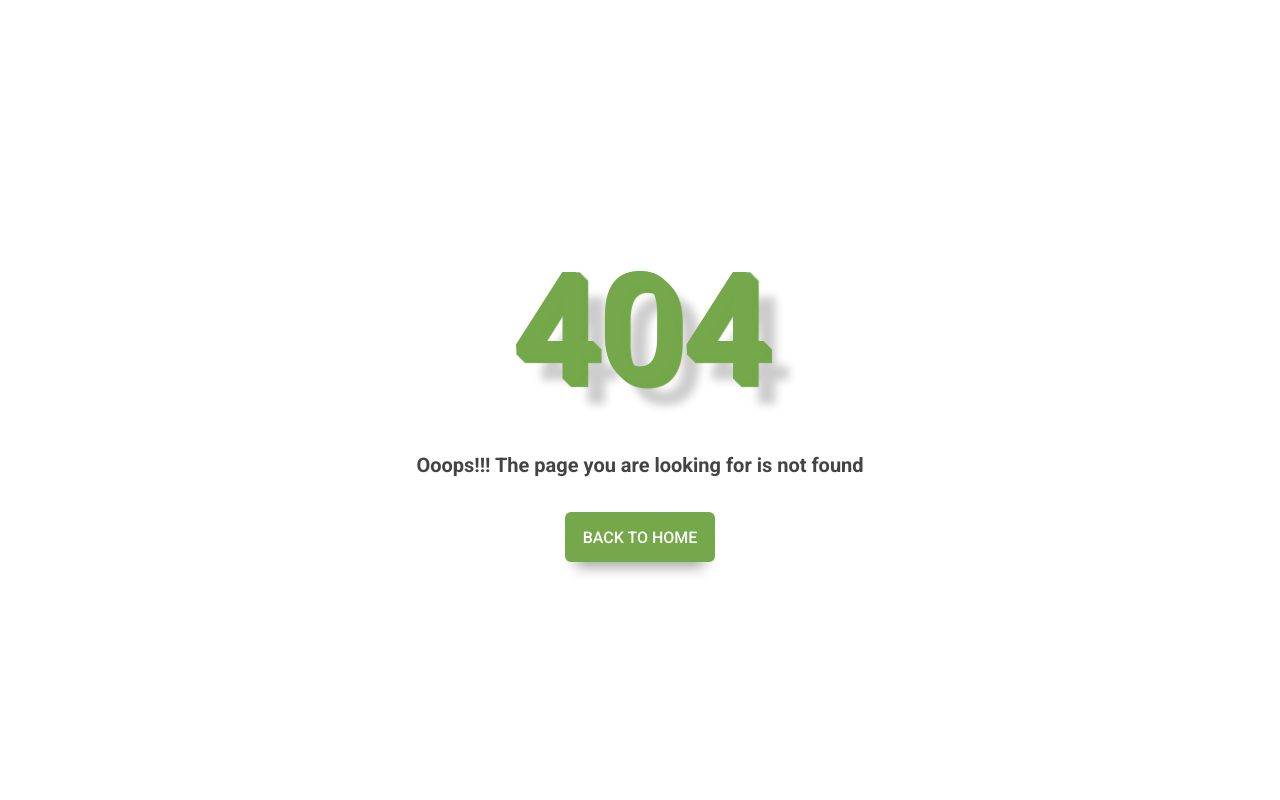
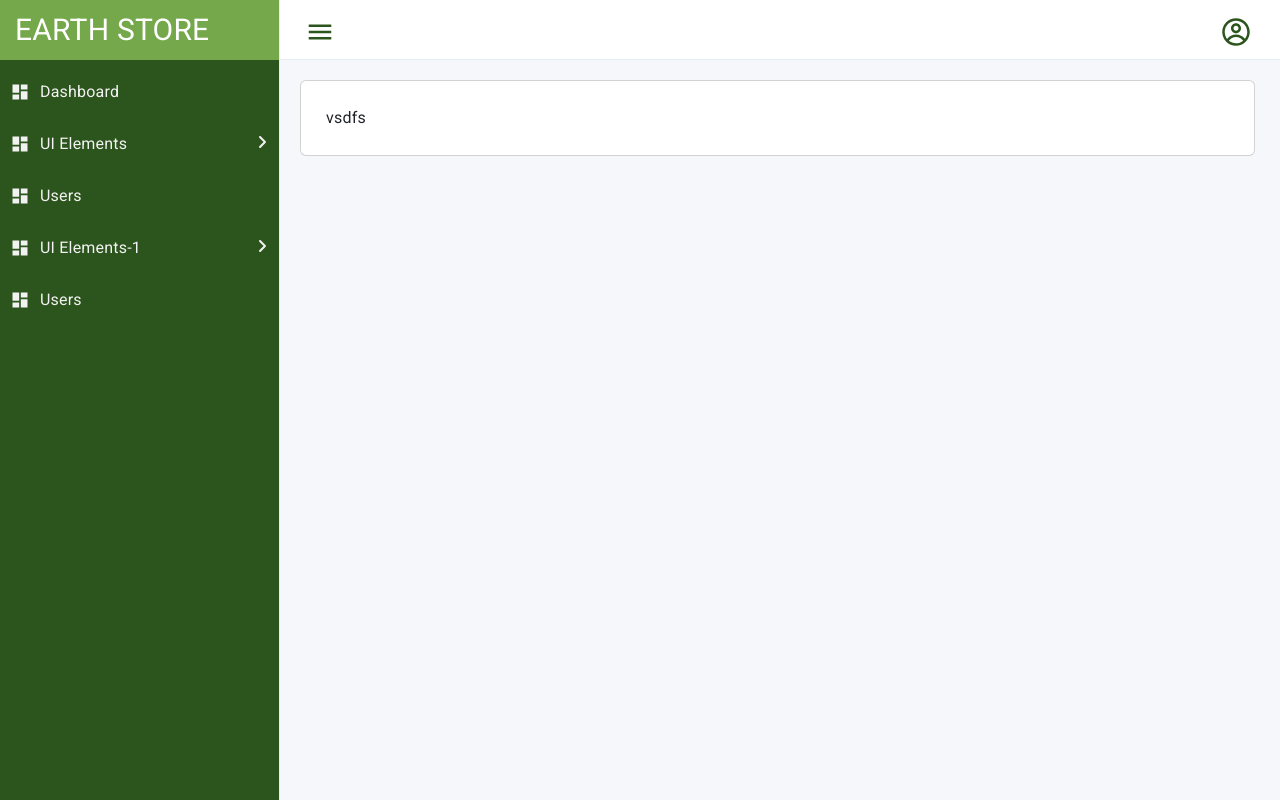
Before and after one commit to sazzadhossainapple/earth-store, a React (Vite) app: page /dashboard in a window 1280 px wide. Before the commit this address had no page. Built offline with nearby package versions, Linux system fonts and the light colour scheme.

Commit message:
dashboard added

```diff
--- /dev/null
+++ b/src/layout/Dashboard/DashboardLayout.jsx
@@ -0,0 +1,188 @@
+import React, { useEffect, useState } from "react";
+import "./dashboardLayout.css";
+import { MdOutlineMenu } from "react-icons/md";
+import { CgProfile } from "react-icons/cg";
+import { MdDashboard } from "react-icons/md";
+import { FaAngleDown, FaAngleRight } from "react-icons/fa6";
+
+const DashboardLayout = () => {
+  const [isSmallMenu, setIsSmallMenu] = useState(false);
+  const [activeSubmenu, setActiveSubmenu] = useState(null);
+  const [showLabel, setShowLabel] = useState({
+    visible: false,
+    text: "",
+    top: 0,
+    left: 0,
+  });
+
+  useEffect(() => {
+    const handleResize = () => {
+      if (window.innerWidth <= 992) {
+        setIsSmallMenu(true);
+      } else {
+        setIsSmallMenu(false);
+      }
+    };
+
+    window.addEventListener("resize", handleResize);
+    handleResize();
+
+    return () => {
+      window.removeEventListener("resize", handleResize);
+    };
+  }, []);
+
+  const toggleMenu = () => {
+    setIsSmallMenu(!isSmallMenu);
+  };
+
+  const toggleSubmenu = (index) => {
+    if (activeSubmenu === index) {
+      setActiveSubmenu(null);
+    } else {
+      setActiveSubmenu(index);
+    }
+  };
+
+  const handleMouseOver = (e) => {
+    if (isSmallMenu && e.currentTarget.dataset.label) {
+      const rect = e.currentTarget.getBoundingClientRect();
+      setShowLabel({
+        visible: true,
+        text: e.currentTarget.dataset.label,
+        top: rect.top + window.scrollY + 30, // Adjust as needed
+        left: rect.left + window.scrollX + 70, // Adjust as needed
+      });
+    }
+  };
+
+  const handleMouseOut = () => {
+    setShowLabel({ visible: false, text: "", top: 0, left: 0 });
+  };
+  return (
+    <div className="body">
+      <div id="logo" className={isSmallMenu ? "small-left-menu" : ""}>
+        <span className="big-logo">EARTH STORE</span>
+        <span className="small-logo">E!S</span>
+      </div>
+      <div id="left-menu" className={isSmallMenu ? "small-left-menu" : ""}>
+        <ul>
+          <li>
+            <a href="#">
+              <i>
+                <MdDashboard />
+              </i>
+              <span>Dashboard</span>
+            </a>
+          </li>
+          <li className={`has-sub ${activeSubmenu === 0 ? "rotate" : ""}`}>
+            <a href="#" onClick={() => toggleSubmenu(0)}>
+              <div className="d-flex align-items-center justify-content-between">
+                <div>
+                  <i>
+                    <MdDashboard />
+                  </i>
+                  <span>UI Elements</span>
+                </div>
+                {activeSubmenu === 0 ? <FaAngleDown /> : <FaAngleRight />}
+              </div>
+            </a>
+            <ul className={activeSubmenu === 0 ? "open" : ""}>
+              <li>
+                <a href="#">UI Elements Item 1</a>
+              </li>
+              <li>
+                <a href="#">UI Elements Item 2</a>
+              </li>
+              <li>
+                <a href="#">UI Elements Item 3</a>
+              </li>
+            </ul>
+          </li>
+          <li>
+            <a href="#">
+              <i>
+                <MdDashboard />
+              </i>
+              <span>Users</span>
+            </a>
+          </li>
+          <li className={`has-sub ${activeSubmenu === 1 ? "rotate" : ""}`}>
+            <a href="#" onClick={() => toggleSubmenu(1)}>
+              <div className="d-flex align-items-center justify-content-between">
+                <div>
+                  <i>
+                    <MdDashboard />
+                  </i>
+                  <span>UI Elements-1</span>
+                </div>
+                {activeSubmenu === 1 ? <FaAngleDown /> : <FaAngleRight />}
+              </div>
+            </a>
+            <ul className={activeSubmenu === 1 ? "open" : ""}>
+              <li>
+                <a href="#">UI Elements Item 1</a>
+              </li>
+              <li>
+                <a href="#">UI Elements Item 2</a>
+              </li>
+              <li>
+                <a href="#">UI Elements Item 3</a>
+              </li>
+            </ul>
+          </li>
+          <li>
+            <a href="#">
+              <i>
+                <MdDashboard />
+              </i>
+              <span>Users</span>
+            </a>
+          </li>
+        </ul>
+      </div>
+      <div id="main-content">
+        <div id="header">
+          <div
+            className={
+              isSmallMenu
+                ? "small-left-menu header-left d-flex align-items-center justify-content-between"
+                : "header-left d-flex align-items-center justify-content-between"
+            }
+          >
+            <div>
+              <i
+                id="toggle-left-menu"
+                className="fa fa-bars"
+                onClick={toggleMenu}
+              >
+                <MdOutlineMenu />
+              </i>
+            </div>
+            <div className="pe-4">
+              <i className="fa fa-user">
+                <CgProfile />
+              </i>
+            </div>
+          </div>
+        </div>
+        <div
+          id="page-container"
+          className={isSmallMenu ? "small-left-menu" : ""}
+        >
+          <div className="card">vsdfs</div>
+        </div>
+      </div>
+      {showLabel.visible && (
+        <span
+          id="show-lable"
+          style={{ top: showLabel.top, left: showLabel.left }}
+        >
+          {showLabel.text}
+        </span>
+      )}
+    </div>
+  );
+};
+
+export default DashboardLayout;
--- /dev/null
+++ b/src/layout/Dashboard/dashboardLayout.css
@@ -0,0 +1,222 @@
+* {
+  box-sizing: border-box;
+}
+
+.body {
+  background-color: #f6f7fb;
+  color: #888da8;
+  letter-spacing: 0.2px;
+  font-family: "Roboto", sans-serif;
+  padding: 0;
+  margin: 0;
+  height: 100vh;
+}
+
+#left-menu {
+  position: fixed;
+  top: 0;
+  left: 0;
+  width: 280px;
+  background-color: #2c541d;
+  overflow-y: auto;
+  height: 100vh;
+  border-right: 1px solid #e6ecf5;
+  margin-top: 60px;
+  transition: all 0.3s ease-in-out;
+  overflow-x: hidden;
+  z-index: 2;
+  scrollbar-width: thin;
+  scrollbar-color: #f2f2f2 #2c541d;
+}
+
+#left-menu.small-left-menu,
+#logo.small-left-menu {
+  width: 60px;
+}
+
+#left-menu ul {
+  padding: 0;
+  margin: 0;
+}
+
+#left-menu ul li {
+  padding: 0 10px;
+  display: block;
+  position: relative;
+}
+
+#left-menu > ul > li {
+  margin: 15px 0;
+}
+
+#left-menu ul li a {
+  color: #f2f2f2;
+  width: 100%;
+  display: inline-block;
+  width: 260px;
+  height: 37px;
+  position: relative;
+  text-decoration: none;
+}
+
+#left-menu ul li a i {
+  font-size: 20px;
+  text-align: center;
+  width: 35px;
+  transition: all 0.3s ease;
+}
+
+#left-menu ul li:hover a span {
+  color: #0e9aee;
+}
+
+#left-menu ul li:hover a i {
+  color: #0e9aee;
+}
+
+#left-menu ul li a span {
+  width: 100%;
+  height: 35px;
+  padding-left: 10px;
+  color: #f2f2f2;
+  font-weight: 400;
+  transition: all 0.3s ease;
+}
+
+#left-menu ul li.active a {
+  border-bottom: 2px solid #0e9aee;
+}
+
+#left-menu ul li.active a span {
+  color: #fff;
+}
+
+#left-menu ul li.active a i {
+  background-color: #0e9aee;
+  color: #fff;
+}
+
+#left-menu li.has-sub ul {
+  background-color: #2c541d;
+  margin: 0 -10px;
+  padding-left: 45px;
+  height: 0;
+  overflow: hidden;
+  transition: height 0.3s ease, opacity 0.3s ease;
+  opacity: 0;
+}
+
+#left-menu li ul.open {
+  height: auto;
+  padding: 10px 0;
+  opacity: 1;
+}
+
+#left-menu li.has-sub ul.open li {
+  padding-top: 10px;
+  margin-left: 20px;
+}
+
+#left-menu li.has-sub.rotate ul {
+  height: auto;
+  padding: 10px 0;
+}
+
+a:hover {
+  text-decoration: none;
+}
+
+#logo {
+  position: fixed;
+  top: 0;
+  z-index: 2;
+  left: 0;
+  background-color: #74a84a;
+  border-color: #464e62;
+  height: 60px;
+  width: 280px;
+  font-size: 30px;
+  line-height: 2em;
+  border-right: 1px solid #e6ecf5;
+  z-index: 4;
+  color: #fff;
+  padding-left: 15px;
+  transition: all 0.3s ease-in-out;
+  overflow: hidden;
+}
+
+#header {
+  background-color: #fff;
+  height: 60px;
+  border-bottom: 1px solid #e6ecf5;
+  position: fixed;
+  top: 0;
+  width: 100%;
+  z-index: 3;
+}
+
+#header .header-left {
+  padding-left: 300px;
+  transition: all 0.3s ease-in-out;
+}
+
+#header .header-right {
+  padding-right: 40px;
+}
+
+#header .header-right i,
+#header .header-left i {
+  font-size: 30px;
+  line-height: 2em;
+  padding: 0 5px;
+  cursor: pointer;
+  color: #2c541d;
+}
+
+#main-content {
+  min-height: calc(100vh - 60px);
+  clear: both;
+}
+
+#page-container {
+  padding-left: 300px;
+  padding-top: 80px;
+  padding-right: 25px;
+  transition: all 0.3s ease-in-out;
+}
+
+#page-container.small-left-menu,
+#header .header-left.small-left-menu {
+  padding-left: 80px;
+}
+
+.card {
+  border: 1px solid #e6ecf5;
+  border-radius: 0;
+  padding: 25px;
+  margin-bottom: 25px;
+  background-color: #fff;
+}
+
+#toggle-left-menu {
+  padding: 10px 10px 10px 30px;
+}
+
+.small-logo {
+  display: none;
+}
+
+.small-left-menu .small-logo {
+  display: inline-block;
+  padding-left: 20px;
+  line-height: 2.8em;
+}
+
+.small-left-menu .big-logo {
+  display: none;
+}
+
+#show-lable {
+  font-size: 40px;
+  font-weight: 800;
+}
--- /dev/null
+++ b/src/pages/Dashboard/Dashboard/Dashboard.jsx
@@ -0,0 +1,11 @@
+import React from "react";
+
+const Dashboard = () => {
+  return (
+    <div>
+      <p>Dashboard</p>
+    </div>
+  );
+};
+
+export default Dashboard;
--- a/src/routes/Routes/Routes.jsx
+++ b/src/routes/Routes/Routes.jsx
@@ -1,21 +1,23 @@
-import { Suspense, lazy } from 'react';
-import { createBrowserRouter } from 'react-router-dom';
-import Loading from '../../components/Loading/Loading';
-const Checkout = lazy(() => import('../../pages/Checkout/Checkout'));
-const Cart = lazy(() => import('../../pages/Cart/Cart'));
-const Main = lazy(() => import('../../layout/Main/Main'));
-const Home = lazy(() => import('../../pages/Home/Home'));
-const Contact = lazy(() => import('../../pages/Contact/Contact'));
-const ErrorPage = lazy(() => import('../../pages/ErrorPage/ErrorPage'));
-const About = lazy(() => import('../../pages/About/About'));
-const Shop = lazy(() => import('../../pages/Shop/Shop'));
-const ShopDetails = lazy(() => import('../../pages/ShopDetails/ShopDetails'));
-const Login = lazy(() => import('../../pages/Login/Login'));
-const Register = lazy(() => import('../../pages/Register/Register'));
+import { Suspense, lazy } from "react";
+import { createBrowserRouter } from "react-router-dom";
+import Loading from "../../components/Loading/Loading";
+import DashboardLayout from "../../layout/Dashboard/DashboardLayout";
+import Dashboard from "../../pages/Dashboard/Dashboard/Dashboard";
+const Checkout = lazy(() => import("../../pages/Checkout/Checkout"));
+const Cart = lazy(() => import("../../pages/Cart/Cart"));
+const Main = lazy(() => import("../../layout/Main/Main"));
+const Home = lazy(() => import("../../pages/Home/Home"));
+const Contact = lazy(() => import("../../pages/Contact/Contact"));
+const ErrorPage = lazy(() => import("../../pages/ErrorPage/ErrorPage"));
+const About = lazy(() => import("../../pages/About/About"));
+const Shop = lazy(() => import("../../pages/Shop/Shop"));
+const ShopDetails = lazy(() => import("../../pages/ShopDetails/ShopDetails"));
+const Login = lazy(() => import("../../pages/Login/Login"));
+const Register = lazy(() => import("../../pages/Register/Register"));
 
 export const router = createBrowserRouter([
   {
-        path: '/',
+    path: "/",
     element: (
       <Suspense fallback={<Loading />}>
         <Main />
@@ -27,15 +29,15 @@ export const router = createBrowserRouter([
       </Suspense>
     ),
     children: [
-            { path: '/', element: <Home /> },
-            { path: '/contact', element: <Contact /> },
-            { path: '/about', element: <About /> },
-            { path: '/shop', element: <Shop /> },
-            { path: '/cart', element: <Cart /> },
-            { path: '/checkout', element: <Checkout /> },
-            { path: '/sign-in', element: <Login /> },
-            { path: '/sign-up', element: <Register /> },
-            { path: '/product-details', element: <ShopDetails  /> },
+      { path: "/", element: <Home /> },
+      { path: "/contact", element: <Contact /> },
+      { path: "/about", element: <About /> },
+      { path: "/shop", element: <Shop /> },
+      { path: "/cart", element: <Cart /> },
+      { path: "/checkout", element: <Checkout /> },
+      { path: "/sign-in", element: <Login /> },
+      { path: "/sign-up", element: <Register /> },
+      { path: "/product-details", element: <ShopDetails /> },
 
       // {
       //     path: '/product-details/:id',
@@ -45,12 +47,16 @@ export const router = createBrowserRouter([
       //             `${import.meta.env.VITE_API_KEY_URL}/api/v1/news/${params.id}`
       //         ),
       // },
-
     ].map((route) => ({
       ...route,
-            element: (
-                <Suspense fallback={<Loading />}>{route.element}</Suspense>
-            ),
+      element: <Suspense fallback={<Loading />}>{route.element}</Suspense>,
     })),
   },
+
+  {
+    path: "/dashboard",
+    element: <DashboardLayout />,
+    errorElement: <ErrorPage />,
+    children: [{ path: "/dashboard", element: <Dashboard /> }],
+  },
 ]);
```
Lines whose indentation alone changed are shown as unchanged.
